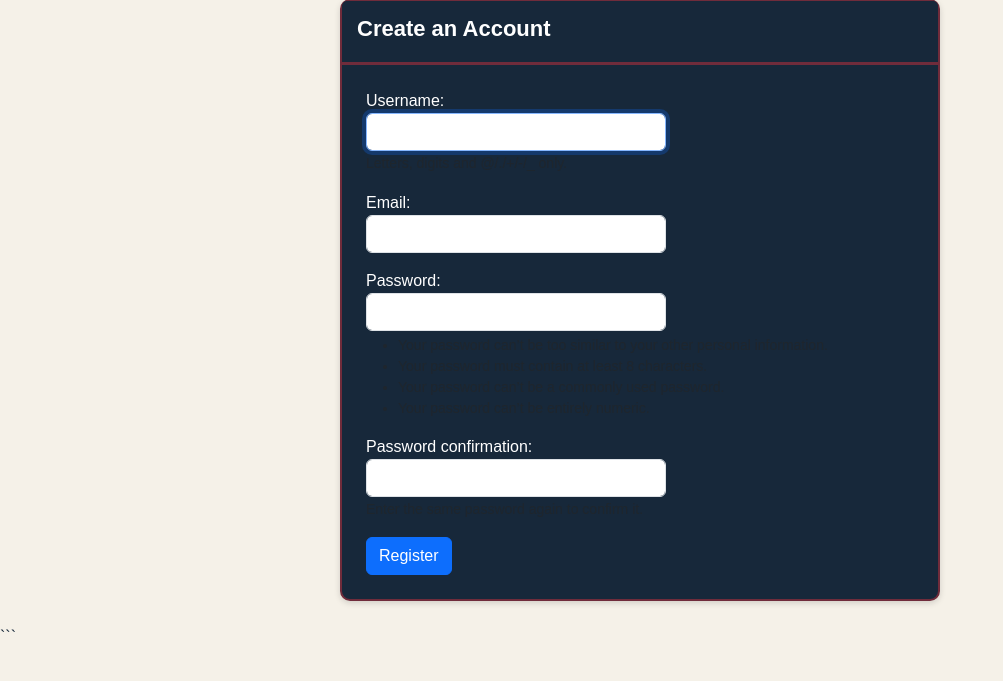
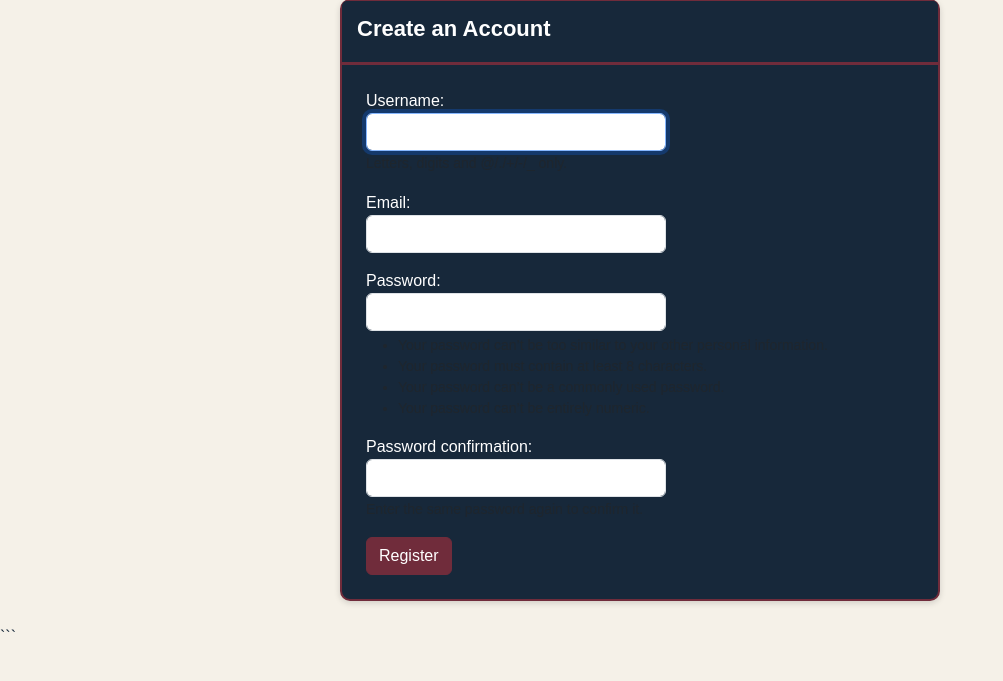
Before and after one commit to domfoster1/fabric_of_the_game, a Django app: page /my-collection/register/ in a window 1280 px wide. Shown: the part 119-800 px from the top of the page, without its empty margins (0-1003 px from the left). Run offline with Django 4.2, Linux system fonts and the light colour scheme.

Commit message:
Update login and register button styling

```diff
--- a/templates/registration/login.html
+++ b/templates/registration/login.html
@@ -21,7 +21,7 @@
                 {{ form.as_p }}
 
                 <!-- Submit the login form -->
-                <button type="submit" class="btn btn-primary">
+                <button type="submit" class="btn btn-comment">
                     Login
                 </button>
             </form>
--- a/templates/registration/register.html
+++ b/templates/registration/register.html
@@ -64,7 +64,7 @@
                 </div>
 
                 <!-- Submit the registration form -->
-                <button type="submit" class="btn btn-primary">
+                <button type="submit" class="btn btn-comment">
                     Register
                 </button>
 
```
